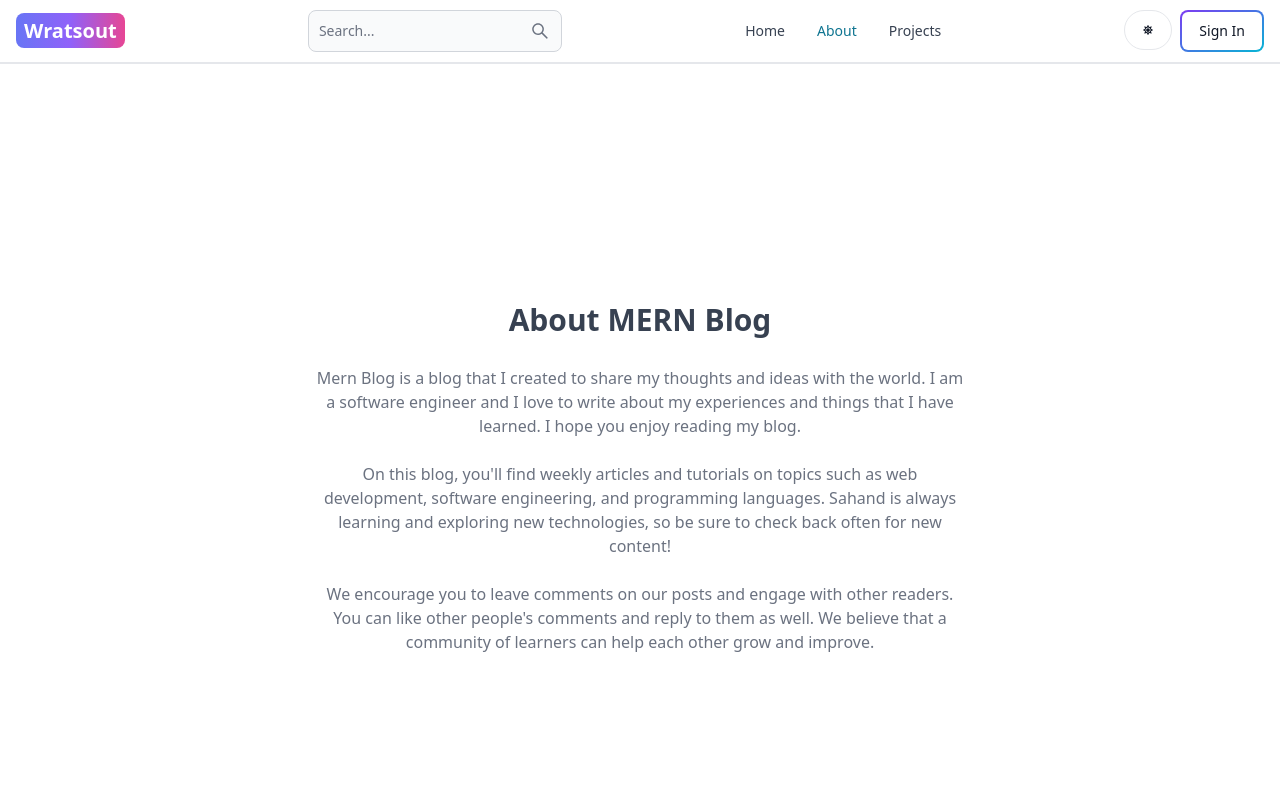
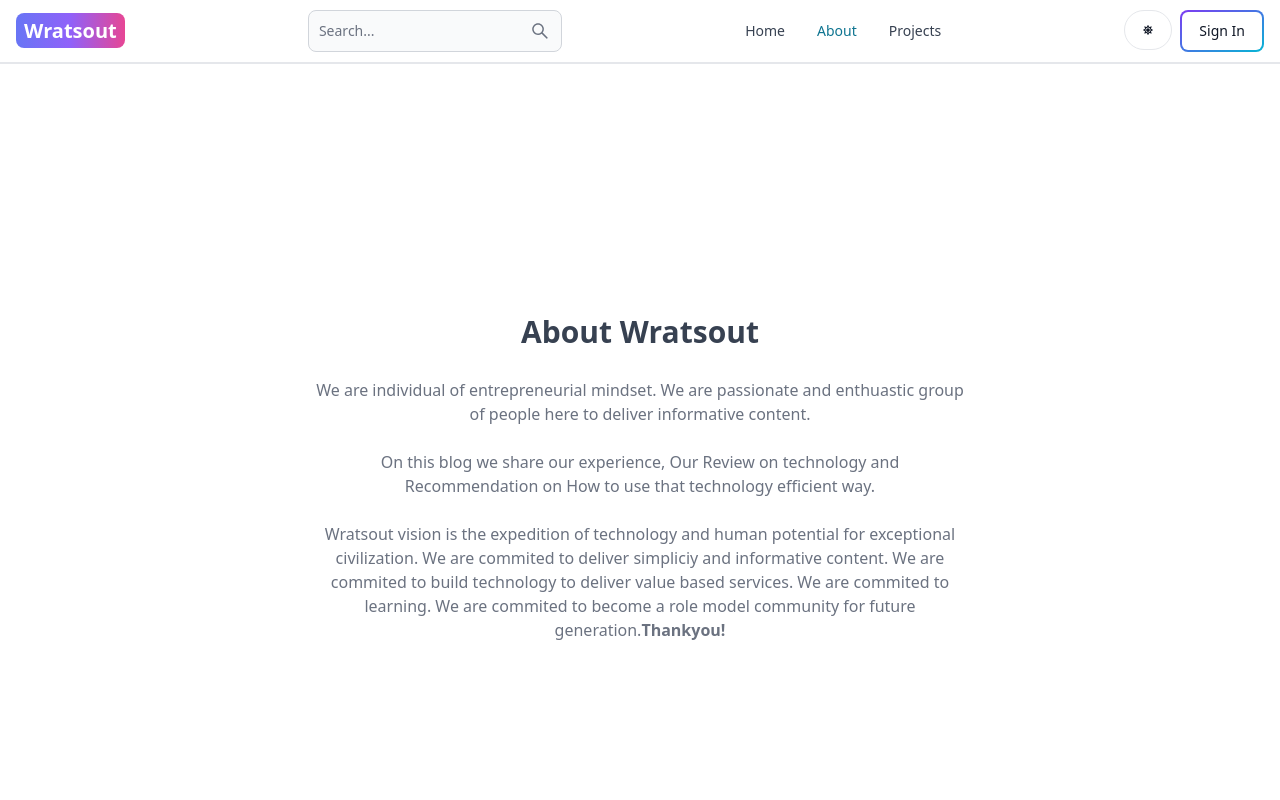
Before and after one commit to rksvw/mern-blog, a React (Vite) app in the folder client/: page /about in a window 1280 px wide. Shown: the top 800 px of the page. Built offline with nearby package versions, Linux system fonts and the light colour scheme; no server answers.

Commit message:
update the data from about , home , project , singup, singin pages etc

```diff
--- a/client/src/components/CallToAction.jsx
+++ b/client/src/components/CallToAction.jsx
@@ -1,21 +1,22 @@
 import { Button } from "flowbite-react";
+import {Link} from "react-router-dom";
 
 export default function CallToAction() {
   return (
     <>
       <div className="flex flex-col sm:flex-row p-3 border border-teal-500 justify-center item-center rounded-tl-3xl rounded-br-3xl text-center">
         <div className="flex-1 justify-center flex flex-col">
-          <h2 className="text-2xl">Want to learn more about JavaScript?</h2>
+          <h2 className="text-2xl">Want to up-to-date</h2>
           <p className="text-gray-500 my-2">
-            Checkout these resources with 100 JavaScript Projects
+            Sign up Now!
           </p>
           <Button
             gradientDuoTone="purpleToPink"
             className="rounded-tl-xl rounded-bl-none"
           >
-            <a href="/" target="_blank" rel="noopener noreferrer">
-              100 JavaScript Projects
-            </a>
+            <Link to="/sign-up">
+              CLICK ME
+            </Link>
           </Button>
         </div>
         <div className="p-7 flex-1">
--- a/client/src/components/Header.jsx
+++ b/client/src/components/Header.jsx
@@ -58,7 +58,7 @@ export default function Header() {
           Wratsout
         </span>
       </Link>
-      <form onSubmit={handleSubmit}>
+      <form onSubmit={handleSubmit} className="">
         <TextInput
           type="text"
           placeholder="Search..."
--- a/client/src/pages/About.jsx
+++ b/client/src/pages/About.jsx
@@ -4,26 +4,26 @@ export default function About() {
       <div className="max-w-2xl mx-auto p-3 text-center">
         <div className="">
           <h1 className="text-3xl font-semibold text-center my-7">
-            About MERN Blog
+            About Wratsout
           </h1>
           <div className="text-md text-gray-500 flex flex-col gap-6">
             <p className="">
-              Mern Blog is a blog that I created to share my thoughts and ideas
-              with the world. I am a software engineer and I love to write about
-              my experiences and things that I have learned. I hope you enjoy
-              reading my blog.
+              We are individual of entrepreneurial mindset. We are passionate
+              and enthuastic group of people here to deliver informative
+              content.
             </p>
             <p className="">
-              On this blog, you&apos;ll find weekly articles and tutorials on
-              topics such as web development, software engineering, and
-              programming languages. Sahand is always learning and exploring new
-              technologies, so be sure to check back often for new content!
+              On this blog we share our experience, Our Review on technology and
+              Recommendation on How to use that technology efficient way.
             </p>
             <p className="">
-              We encourage you to leave comments on our posts and engage with
-              other readers. You can like other people&apos;s comments and reply
-              to them as well. We believe that a community of learners can help
-              each other grow and improve.
+              Wratsout vision is the expedition of technology and human
+              potential for exceptional civilization. We are commited to deliver
+              simpliciy and informative content. We are commited to build
+              technology to deliver value based services. We are commited to
+              learning. We are commited to become a role model community for
+              future generation.
+              <strong>Thankyou!</strong>
             </p>
           </div>
         </div>
--- a/client/src/pages/Home.jsx
+++ b/client/src/pages/Home.jsx
@@ -1,5 +1,4 @@
 import { Link } from "react-router-dom";
-import CallToAction from "../components/CallToAction";
 import { useEffect, useState } from "react";
 import PostCard from "../components/PostCard";
 
@@ -16,7 +15,7 @@ export default function Home() {
   }, []);
   return (
     <div className="">
-      <div className="flex flex-col gap-6 p-28 px-3 max-w-6xl mx-auto ">
+      {/* <div className="flex flex-col gap-6 p-28 px-3 max-w-6xl mx-auto ">
         <h1 className="text-3xl font-bold lg:text-6xl">Welcome to my Blog</h1>
         <p className="text-gray-500 text-xs sm:text-sm">
           Here you&apos;ll find a variety of articles and tutorials on topics
@@ -29,14 +28,11 @@ export default function Home() {
         >
           View all posts
         </Link>
-      </div>
-      <div className="p-3 bg-amber-100 dark:bg-slate-700">
-        <CallToAction />
-      </div>
+      </div> */}
       <div className="max-w-6xl mx-auto p-3 flex flex-col gap-8 py-7">
         {posts && posts.length > 0 && (
           <div className="flex flex-col gap-6">
-            <h2 className="text-2xl font-semibold text-center">Recent Posts</h2>
+            {/* <h2 className="text-2xl font-semibold text-center"></h2> */}
             <div className="flex flex-wrap gap-4 justify-center">
               {posts.map((post) => (
                 <PostCard key={post._id} post={post} />
--- a/client/src/pages/Projects.jsx
+++ b/client/src/pages/Projects.jsx
@@ -5,9 +5,9 @@ export default function Projects() {
     <div className="min-h-screen max-w-2xl mx-auto flex justify-center items-center flex-col gap-6 p-3">
       <h1 className="text-3xl font-semibold">Projects</h1>
       <p className="text-md text-gray-500">
-        Build fun and engaging projects while learning HTML, CSS, and
-        JavaScript!
+        Project Count: 0
       </p>
+      <p className="text-md text-teal-300">We are working...</p>
       <CallToAction />
     </div>
   );
--- a/client/src/pages/SignIn.jsx
+++ b/client/src/pages/SignIn.jsx
@@ -61,8 +61,7 @@ export default function SignIn() {
             Blog
           </Link>
           <p className="text-sm mt-5">
-            This is a demo project. You can sign in with your email and password
-            or with Google.
+           Welcome back community.
           </p>
         </div>
         {/* right */}
--- a/client/src/pages/SignUp.jsx
+++ b/client/src/pages/SignUp.jsx
@@ -56,8 +56,9 @@ export default function SignUp() {
             </span>
           </Link>
           <p className="text-sm mt-5">
-            This is a demo project. You can sign up with your email and password
-            or with Google.
+            Be the role model for future generation,
+            <br />
+            <strong className="text-teal-300">Join us Now</strong>
           </p>
         </div>
         {/* right */}
```
